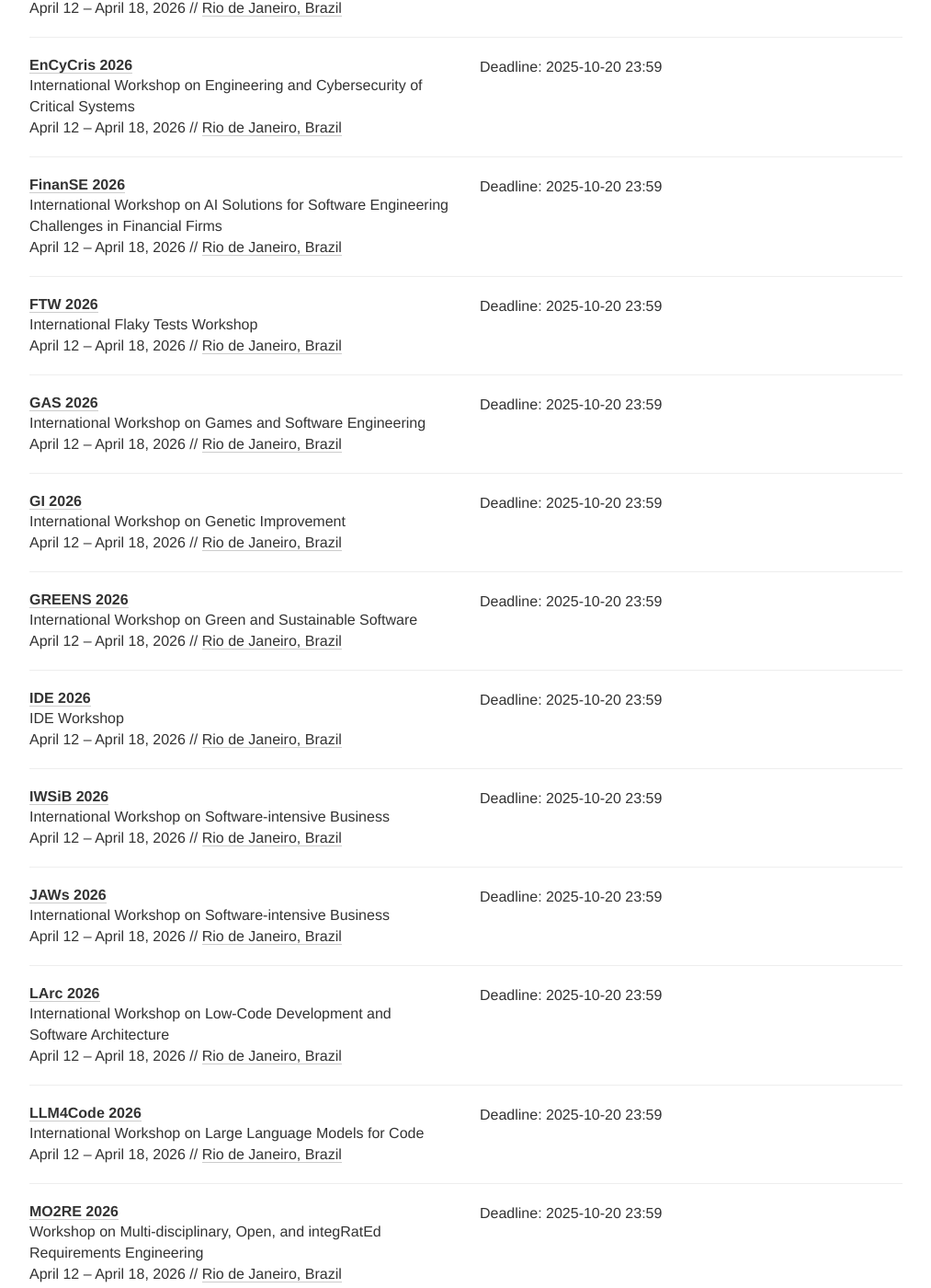
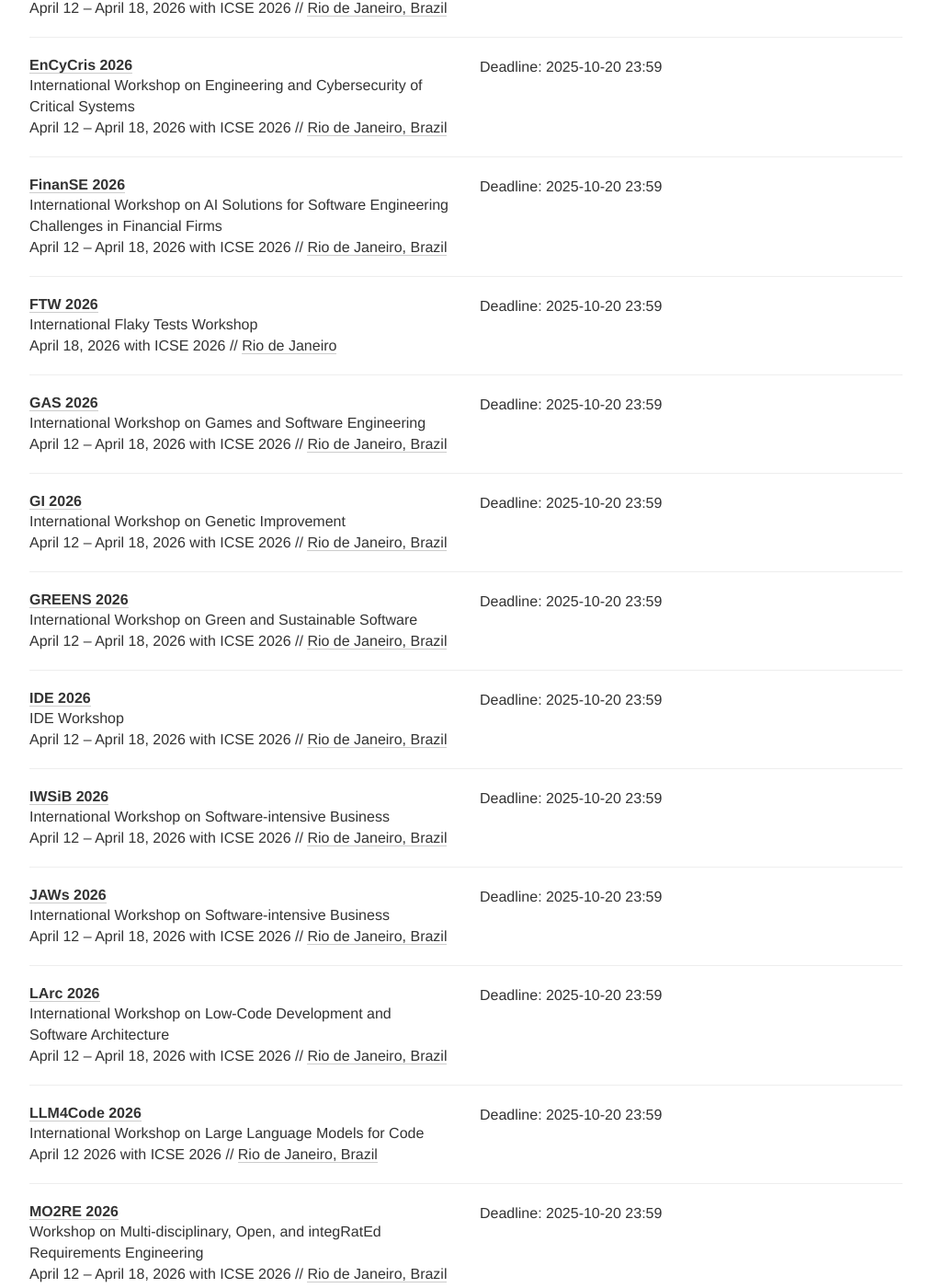
Before and after one commit to se-deadlines/se-deadlines.github.io, a Jekyll site: the page built from index.html, in a window 1280 px wide and 1400 px high, scrolled down 3042 px. Shown: the whole window at 92% size, without its empty margins (133-1146 px from the left). Built offline with Jekyll 4.4.1, drawn with Linux system fonts in a browser that asks for light colours; nearby versions of some CDN libraries; some of the changed text lies outside the part shown.

Commit message:
Minor fixes to the ICSE workshop deadlines.

```diff
--- a/_data/conferences.yml
+++ b/_data/conferences.yml
@@ -129,7 +129,7 @@
   link: https://conf.researchr.org/home/icse-2026/agent-2026
   deadline:
   - "2025-10-20 23:59"
-  date: April 12 - April 18, 2026
+  date: April 12 - April 18, 2026 with ICSE 2026
   place: Rio de Janeiro, Brazil
   tags: [WO]
 
@@ -139,7 +139,7 @@
   link: https://conf.researchr.org/home/icse-2026/ai-sqe-2026
   deadline:
   - "2025-10-20 23:59"
-  date: April 12 - April 18, 2026
+  date: April 12 - April 18, 2026 with ICSE 2026
   place: Rio de Janeiro, Brazil
   tags: [WO]
 
@@ -149,7 +149,7 @@
   link: https://botse.github.io/
   deadline:
   - "2025-10-20 23:59"
-  date: April 12 - April 18, 2026
+  date: April 12 - April 18, 2026 with ICSE 2026
   place: Rio de Janeiro, Brazil
   tags: [WO]
 
@@ -159,7 +159,7 @@
   link: https://conf.researchr.org/home/icse-2026/deeptest-2026#Call-for-Papers
   deadline:
   - "2025-10-20 23:59"
-  date: April 12 - April 18, 2026
+  date: April 12 - April 18, 2026 with ICSE 2026
   place: Rio de Janeiro, Brazil
   tags: [WO]
 
@@ -169,7 +169,7 @@
   link: https://conf.researchr.org/home/icse-2026/designing-2026#Call-for-Papers
   deadline:
   - "2025-10-20 23:59"
-  date: April 12 - April 18, 2026
+  date: April 12 - April 18, 2026 with ICSE 2026
   place: Rio de Janeiro, Brazil
   tags: [WO]
 
@@ -179,7 +179,7 @@
   link: https://conf.researchr.org/home/icse-2026/dse-2026
   deadline:
   - "2025-10-20 23:59"
-  date: April 12 - April 18, 2026
+  date: April 12 - April 18, 2026 with ICSE 2026
   place: Rio de Janeiro, Brazil
   tags: [WO]
 
@@ -189,7 +189,7 @@
   link: https://conf.researchr.org/home/icse-2026/encycris-2026
   deadline:
   - "2025-10-20 23:59"
-  date: April 12 - April 18, 2026
+  date: April 12 - April 18, 2026 with ICSE 2026
   place: Rio de Janeiro, Brazil
   tags: [WO]
 
@@ -199,7 +199,7 @@
   link: https://conf.researchr.org/home/icse-2026/finanse-2026
   deadline:
   - "2025-10-20 23:59"
-  date: April 12 - April 18, 2026
+  date: April 12 - April 18, 2026 with ICSE 2026
   place: Rio de Janeiro, Brazil
   tags: [WO]
 
@@ -209,8 +209,8 @@
   link: https://conf.researchr.org/home/icse-2026/ftw-2026
   deadline:
   - "2025-10-20 23:59"
-  date: April 12 - April 18, 2026
-  place: Rio de Janeiro, Brazil
+  date: April 18, 2026 with ICSE 2026
+  place: Rio de Janeiro
   tags: [WO]
 
 - name: GAS
@@ -219,7 +219,7 @@
   link: https://conf.researchr.org/home/icse-2026/gas-2026
   deadline:
   - "2025-10-20 23:59"
-  date: April 12 - April 18, 2026
+  date: April 12 - April 18, 2026 with ICSE 2026
   place: Rio de Janeiro, Brazil
   tags: [WO]
 
@@ -229,7 +229,7 @@
   link: https://geneticimprovementofsoftware.com/events/icse2026
   deadline:
   - "2025-10-20 23:59"
-  date: April 12 - April 18, 2026
+  date: April 12 - April 18, 2026 with ICSE 2026
   place: Rio de Janeiro, Brazil
   tags: [WO]
 
@@ -239,7 +239,7 @@
   link: https://greensworkshop.github.io/
   deadline:
   - "2025-10-20 23:59"
-  date: April 12 - April 18, 2026
+  date: April 12 - April 18, 2026 with ICSE 2026
   place: Rio de Janeiro, Brazil
   tags: [WO]
 
@@ -249,7 +249,7 @@
   link: https://ide-workshop.github.io/
   deadline:
   - "2025-10-20 23:59"
-  date: April 12 - April 18, 2026
+  date: April 12 - April 18, 2026 with ICSE 2026
   place: Rio de Janeiro, Brazil
   tags: [WO]
 
@@ -259,7 +259,7 @@
   link: https://conf.researchr.org/home/icse-2026/iwsib-2026
   deadline:
   - "2025-10-20 23:59"
-  date: April 12 - April 18, 2026
+  date: April 12 - April 18, 2026 with ICSE 2026
   place: Rio de Janeiro, Brazil
   tags: [WO]
 
@@ -269,7 +269,7 @@
   link: https://conf.researchr.org/home/icse-2026/jaws-2026
   deadline:
   - "2025-10-20 23:59"
-  date: April 12 - April 18, 2026
+  date: April 12 - April 18, 2026 with ICSE 2026
   place: Rio de Janeiro, Brazil
   tags: [WO]
 
@@ -279,7 +279,7 @@
   link: https://conf.researchr.org/home/icse-2026/larc-2026
   deadline:
   - "2025-10-20 23:59"
-  date: April 12 - April 18, 2026
+  date: April 12 - April 18, 2026 with ICSE 2026
   place: Rio de Janeiro, Brazil
   tags: [WO]
 
@@ -289,7 +289,7 @@
   link: https://llm4code.github.io/
   deadline:
   - "2025-10-20 23:59"
-  date: April 12 - April 18, 2026
+  date: April 12 2026 with ICSE 2026
   place: Rio de Janeiro, Brazil
   tags: [WO]
 
@@ -299,7 +299,7 @@
   link: https://mo2re.github.io/
   deadline:
   - "2025-10-20 23:59"
-  date: April 12 - April 18, 2026
+  date: April 12 - April 18, 2026 with ICSE 2026
   place: Rio de Janeiro, Brazil
   note: Mandatory abstract submission deadline on Oct 13, 2025.
   tags: [WO]
@@ -310,7 +310,7 @@
   link: https://conf.researchr.org/home/icse-2026/mssis-2026
   deadline:
   - "2025-10-20 23:59"
-  date: April 12 - April 18, 2026
+  date: April 12 - April 18, 2026 with ICSE 2026
   place: Rio de Janeiro, Brazil
   tags: [WO]
 
@@ -320,7 +320,7 @@
   link: https://nlbse2026.github.io/
   deadline:
   - "2025-10-20 23:59"
-  date: April 12 - April 18, 2026
+  date: April 12 - April 18, 2026 with ICSE 2026
   place: Rio de Janeiro, Brazil
   tags: [WO]
 
@@ -330,7 +330,7 @@
   link: https://conf.researchr.org/home/icse-2026/nse-2026
   deadline:
   - "2025-10-20 23:59"
-  date: April 12 - April 18, 2026
+  date: April 12 - April 18, 2026 with ICSE 2026
   place: Rio de Janeiro, Brazil
   tags: [WO]
 
@@ -340,7 +340,7 @@
   link: https://conf.researchr.org/home/icse-2026/q-se-2026
   deadline:
   - "2025-10-20 23:59"
-  date: April 12 - April 18, 2026
+  date: April 12 - April 18, 2026 with ICSE 2026
   place: Rio de Janeiro, Brazil
   tags: [WO]
 
@@ -350,7 +350,7 @@
   link: https://conf.researchr.org/home/icse-2026/raie-2026
   deadline:
   - "2025-10-20 23:59"
-  date: April 12 - April 18, 2026
+  date: April 12 - April 18, 2026 with ICSE 2026
   place: Rio de Janeiro, Brazil
   tags: [WO]
 
@@ -360,7 +360,7 @@
   link: https://conf.researchr.org/home/icse-2026/raise-2026
   deadline:
   - "2025-10-20 23:59"
-  date: April 12 - April 18, 2026
+  date: April 12 - April 18, 2026 with ICSE 2026
   place: Rio de Janeiro, Brazil
   tags: [WO]
 
@@ -370,7 +370,7 @@
   link: https://conf.researchr.org/home/recode26
   deadline:
   - "2025-10-20 23:59"
-  date: April 12 - April 18, 2026
+  date: April 12 - April 18, 2026 with ICSE 2026
   place: Rio de Janeiro, Brazil
   tags: [WO]
 
@@ -380,7 +380,7 @@
   link: https://search-based-and-fuzz-testing.github.io/sbft26/
   deadline:
   - "2025-10-20 23:59"
-  date: April 12 - April 18, 2026
+  date: April 12 - April 18, 2026 with ICSE 2026
   place: Rio de Janeiro, Brazil
   tags: [WO]
 
@@ -390,7 +390,7 @@
   link: https://conf.researchr.org/home/icse-2026/seigs-2026
   deadline:
   - "2025-10-20 23:59"
-  date: April 12 - April 18, 2026
+  date: April 12 - April 18, 2026 with ICSE 2026
   place: Rio de Janeiro, Brazil
   tags: [WO]
 
@@ -410,7 +410,7 @@
   link: https://conf.researchr.org/home/icse-2026/sers-2026
   deadline:
   - "2025-10-20 23:59"
-  date: April 12 - April 18, 2026
+  date: April 12 - April 18, 2026 with ICSE 2026
   place: Rio de Janeiro, Brazil
   tags: [WO]
 
@@ -420,7 +420,7 @@
   link: https://conf.researchr.org/home/icse-2026/sesos-2026
   deadline:
   - "2025-10-20 23:59"
-  date: April 12 - April 18, 2026
+  date: April 12 - April 18, 2026 with ICSE 2026
   place: Rio de Janeiro, Brazil
   tags: [WO]
 
@@ -430,7 +430,7 @@
   link: https://conf.researchr.org/home/icse-2026/static-2026
   deadline:
   - "2025-10-20 23:59"
-  date: April 12 - April 18, 2026
+  date: April 12 - April 18, 2026 with ICSE 2026
   place: Rio de Janeiro, Brazil
   tags: [WO]
 
@@ -440,7 +440,7 @@
   link: https://conf.researchr.org/home/icse-2026/svm-2026
   deadline:
   - "2025-10-20 23:59"
-  date: April 12 - April 18, 2026
+  date: April 12 - April 18, 2026 with ICSE 2026
   place: Rio de Janeiro, Brazil
   tags: [WO]
 
@@ -450,7 +450,7 @@
   link: https://conf.researchr.org/home/icse-2026/swebok-2026
   deadline:
   - "2025-10-20 23:59"
-  date: April 12 - April 18, 2026
+  date: April 12 - April 18, 2026 with ICSE 2026
   place: Rio de Janeiro, Brazil
   tags: [WO]
 
@@ -460,7 +460,7 @@
   link: https://conf.researchr.org/home/icse-2026/uise-2026
   deadline:
   - "2025-10-20 23:59"
-  date: April 12 - April 18, 2026
+  date: April 12 - April 18, 2026 with ICSE 2026
   place: Rio de Janeiro, Brazil
   tags: [WO]
 
@@ -470,17 +470,17 @@
   link: https://conf.researchr.org/home/icse-2026/wetseb-2026
   deadline:
   - "2025-10-20 23:59"
-  date: April 12 - April 18, 2026
+  date: April 12 - April 18, 2026 with ICSE 2026
   place: Rio de Janeiro, Brazil
   tags: [WO]
 
 - name: WSESE
   description: International Workshop on Methodological Issues with Empirical Studies in Software Engineering
   year: 2026
-  link: https://conf.researchr.org/home/icse-2026/wses-2026
-  deadline:
-  - "2025-10-20 23:59"
-  date: April 12 - April 18, 2026
+  link: https://conf.researchr.org/home/icse-2026/wsese-2026
+  deadline:
+  - "2025-10-20 23:59"
+  date: April 12 - April 18, 2026 with ICSE 2026
   place: Rio de Janeiro, Brazil
   tags: [WO]
 
@@ -552,16 +552,6 @@
   - "2024-11-11 23:59"
   date: April 26 - May 4, 2025 with ICSE 2025
   place: Ottawa, Ontario, Canada
-  tags: [WO]
-
-- name: FTW
-  description: International Flaky Tests Workshop
-  year: 2026
-  link: https://conf.researchr.org/home/icse-2026/ftw-2026
-  deadline:
-  - "2025-10-20 23:59"
-  date: April 18, 2026 with ICSE 2026
-  place: Rio de Janeiro
   tags: [WO]
 
 - name: Gamify
```
